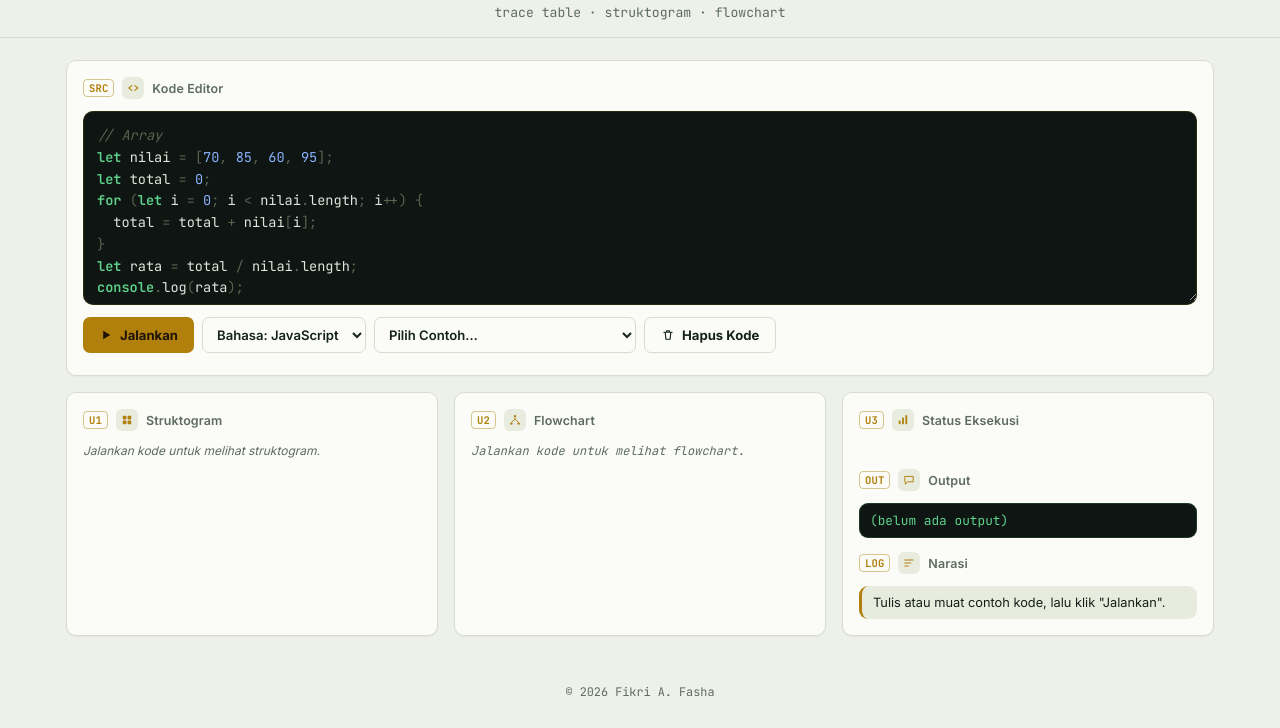
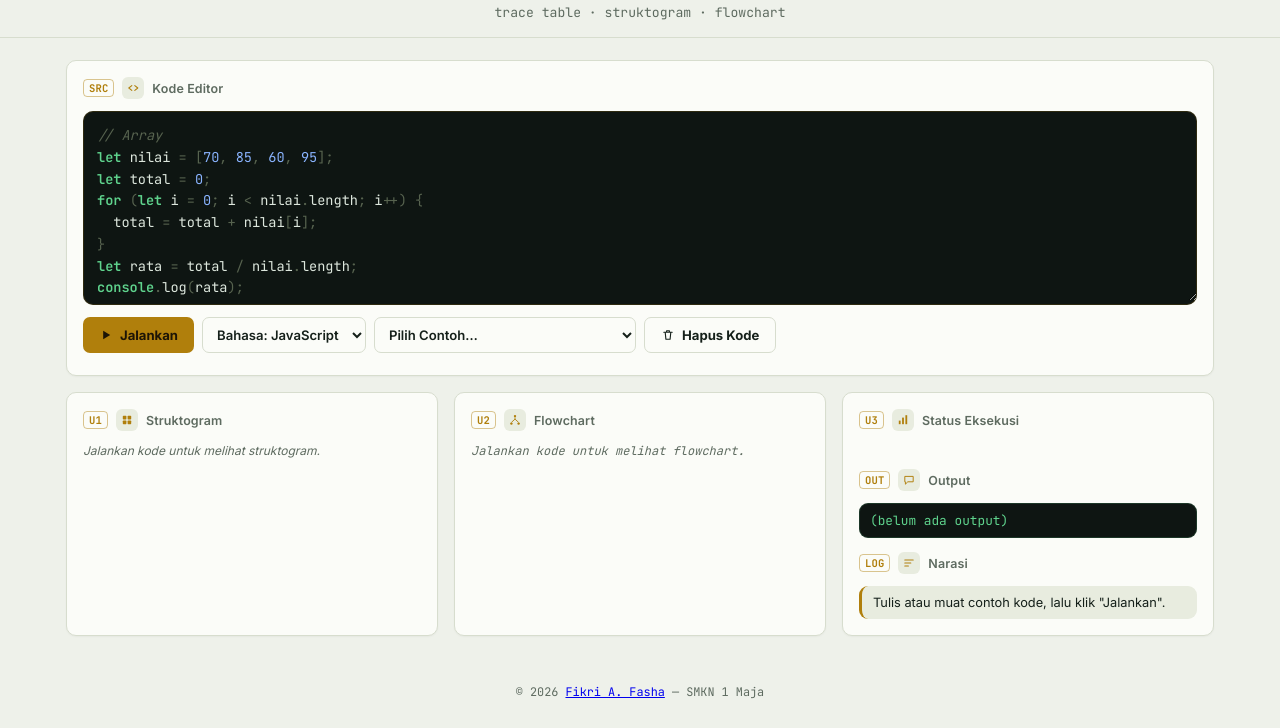
Before and after one commit to fikrialfanfasha/trace-it, a plain HTML site: page index.html in a window 1280 px wide. Shown: the part 127-855 px from the top of the page. Drawn offline with Linux system fonts and the light colour scheme.

Commit message:
style: footer

```diff
--- a/index.html
+++ b/index.html
@@ -271,7 +271,7 @@
         </div>
       </div>
     </div>
-    <footer>&copy; 2026 Fikri A. Fasha</footer>
+    <footer>&copy; 2026 <a href="https://instagram.com/fikrialfanf/">Fikri A. Fasha</a> &#8212;  SMKN 1 Maja </footer>
     <script src="script.js"></script>
   </body>
 </html>
```
